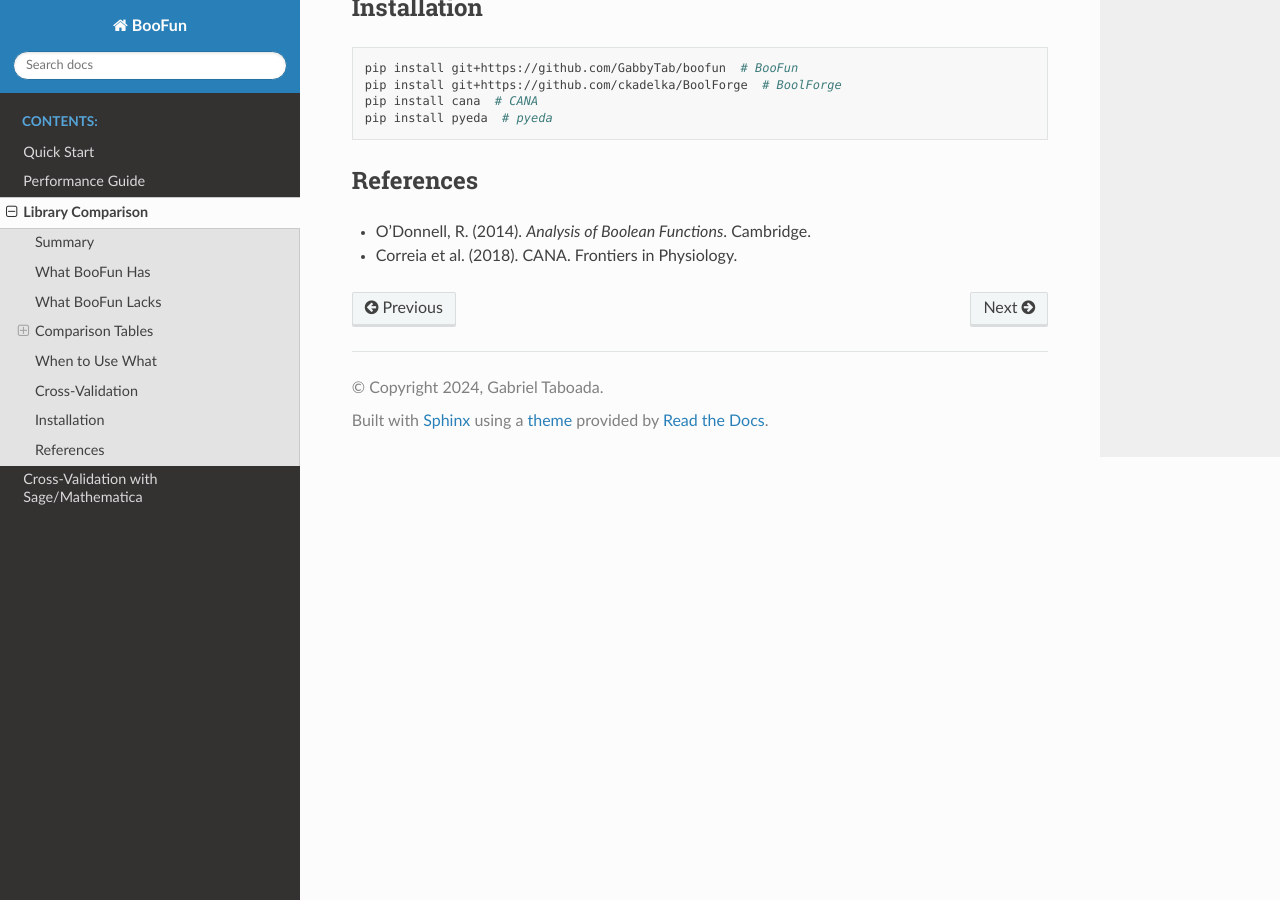
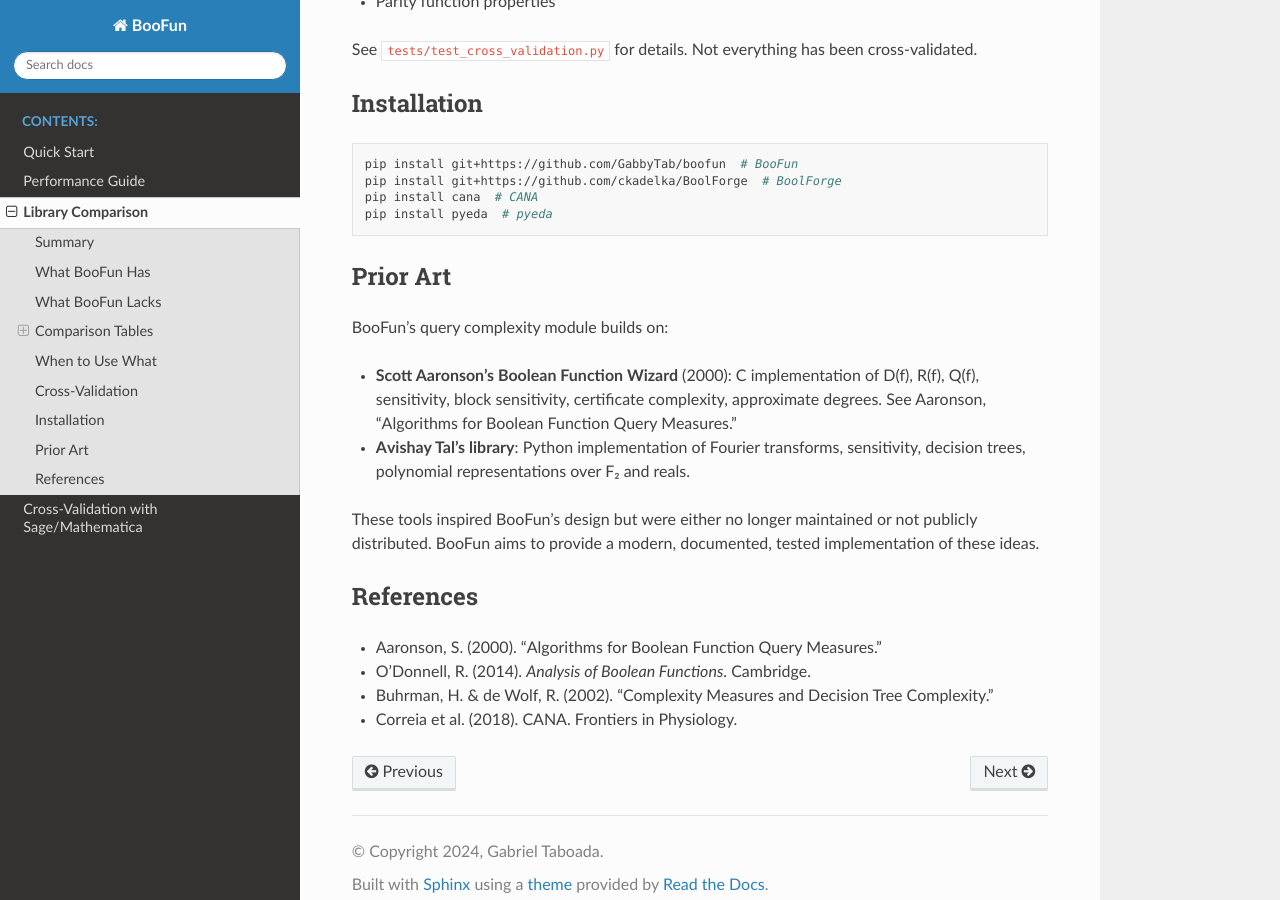
Before and after one commit to GabbyTab/boofun, a Sphinx documentation site: the page built from docs/comparison_guide.md, in a window 1280 px wide and 900 px high, scrolled down 3339 px. Built offline with Sphinx 7.4.7 and the Read the Docs theme 3.1.0, drawn with Linux system fonts in a browser that asks for light colours; some of the changed text lies outside the part shown.

````diff
--- a/docs/comparison_guide.md
+++ b/docs/comparison_guide.md
@@ -16,10 +16,14 @@
 
 ## What BooFun Has
 
-**Query Complexity** (I haven't found this elsewhere):
-- D(f), R₀(f), R₂(f), Q₂(f)
-- Sensitivity, block sensitivity, certificate complexity
-- Ambainis bound, spectral adversary
+**Query Complexity** (based on Aaronson's Boolean Function Wizard):
+- Deterministic: D(f), D_avg(f)
+- Randomized: R₀(f), R₁(f), R₂(f), nondeterministic variants
+- Quantum: Q₂(f), QE(f), nondeterministic variants
+- Sensitivity: s(f), bs(f), es(f) (everywhere sensitivity)
+- Certificates: C(f), C₀(f), C₁(f)
+- Lower bounds: Ambainis, spectral adversary, polynomial method, general adversary
+- Degree measures: exact, approximate, threshold, nondeterministic
 
 **Property Testing:**
 - BLR linearity
@@ -122,7 +126,17 @@
 pip install pyeda  # pyeda
 ```
 
+## Prior Art
+
+BooFun's query complexity module builds on:
+- **Scott Aaronson's Boolean Function Wizard** (2000): C implementation of D(f), R(f), Q(f), sensitivity, block sensitivity, certificate complexity, approximate degrees. See Aaronson, "Algorithms for Boolean Function Query Measures."
+- **Avishay Tal's library**: Python implementation of Fourier transforms, sensitivity, decision trees, polynomial representations over F₂ and reals.
+
+These tools inspired BooFun's design but were either no longer maintained or not publicly distributed. BooFun aims to provide a modern, documented, tested implementation of these ideas.
+
 ## References
 
+- Aaronson, S. (2000). "Algorithms for Boolean Function Query Measures."
 - O'Donnell, R. (2014). *Analysis of Boolean Functions*. Cambridge.
+- Buhrman, H. & de Wolf, R. (2002). "Complexity Measures and Decision Tree Complexity."
 - Correia et al. (2018). CANA. Frontiers in Physiology.
--- a/pyproject.toml
+++ b/pyproject.toml
@@ -282,6 +282,8 @@
     ".venv",
     ".tox",
     "notebooks",
+    "BooleanFunc.py",
+    "library.py",
 ]
 
 [tool.coverage.run]
````
Also changed, not shown: README.md (+14 -5 lines), ROADMAP.md (+12 -4 lines), .pre-commit-config.yaml, 1 other file.
